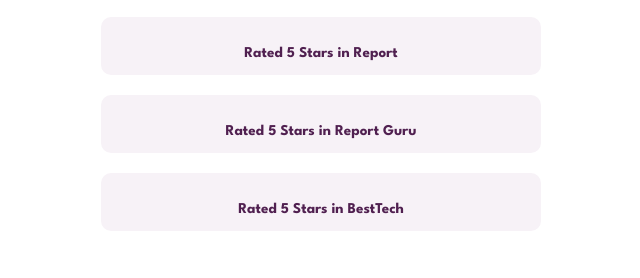
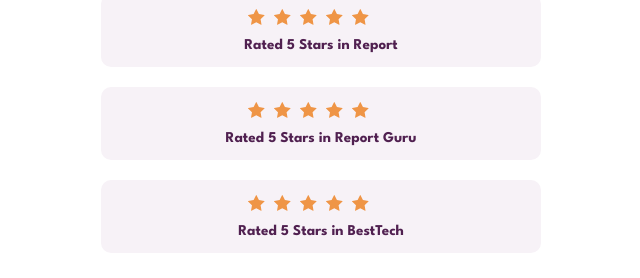
Before and after one commit to Datoie/social-proof-section-master, a plain HTML site: page index.html in a window 1280 px wide. Shown: the part 478-756 px from the top of the page, without its empty margins (319-959 px from the left). Drawn offline with Linux system fonts and the light colour scheme; the site is published under a folder, as on GitHub Pages, so addresses that start at the root find nothing.

Commit message:
correct dots

```diff
--- a/index.html
+++ b/index.html
@@ -18,31 +18,31 @@
         <div class="raitnig-container-col">
           <div class="raiting-container">
             <div class="icons-contianer">
-              <img src="/images/icon-star.svg" alt="">
-              <img src="/images/icon-star.svg" alt="">
-              <img src="/images/icon-star.svg" alt="">
-              <img src="/images/icon-star.svg" alt="">
-              <img src="/images/icon-star.svg" alt="">
+              <img src="./images/icon-star.svg" alt="">
+              <img src="./images/icon-star.svg" alt="">
+              <img src="./images/icon-star.svg" alt="">
+              <img src="./images/icon-star.svg" alt="">
+              <img src="./images/icon-star.svg" alt="">
             </div>
             <p>Rated 5 Stars in Report</p>
           </div>
           <div class="raiting-container r-1">
             <div class="icons-contianer">
-              <img src="/images/icon-star.svg" alt="">
-              <img src="/images/icon-star.svg" alt="">
-              <img src="/images/icon-star.svg" alt="">
-              <img src="/images/icon-star.svg" alt="">
-              <img src="/images/icon-star.svg" alt="">
+              <img src="./images/icon-star.svg" alt="">
+              <img src="./images/icon-star.svg" alt="">
+              <img src="./images/icon-star.svg" alt="">
+              <img src="./images/icon-star.svg" alt="">
+              <img src="./images/icon-star.svg" alt="">
             </div>
             <p>Rated 5 Stars in Report Guru</p>
           </div>
           <div class="raiting-container r-2">
             <div class="icons-contianer">
-              <img src="/images/icon-star.svg" alt="">
-              <img src="/images/icon-star.svg" alt="">
-              <img src="/images/icon-star.svg" alt="">
-              <img src="/images/icon-star.svg" alt="">
-              <img src="/images/icon-star.svg" alt="">
+              <img src="./images/icon-star.svg" alt="">
+              <img src="./images/icon-star.svg" alt="">
+              <img src="./images/icon-star.svg" alt="">
+              <img src="./images/icon-star.svg" alt="">
+              <img src="./images/icon-star.svg" alt="">
             </div>
             <p>Rated 5 Stars in BestTech</p>
           </div>
```
